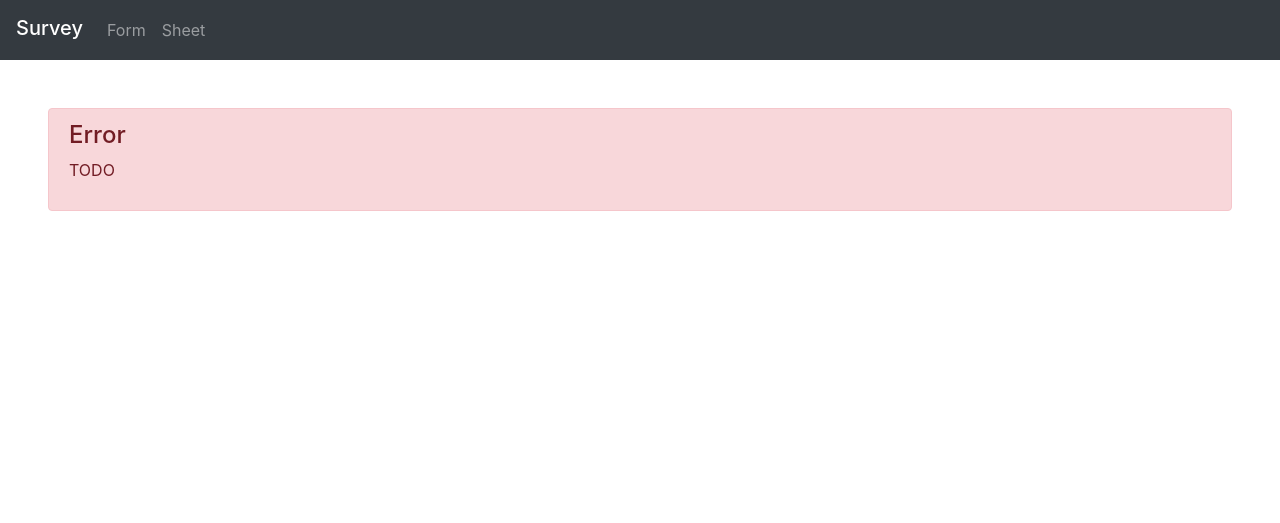
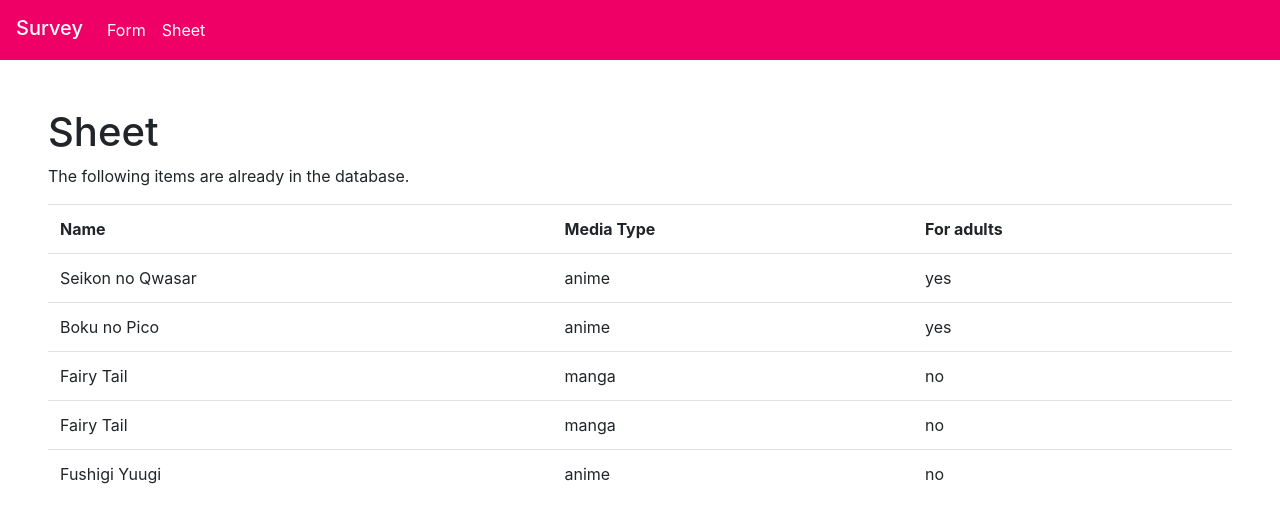
Before and after one commit to danivenk/UVA_Minor-Programming_Programming-2, a Flask app: page /sheet in a window 1280 px wide. Shown: the top 523 px of the page. Run offline with Flask 2, Linux system fonts and the light colour scheme; some libraries are stand-ins or nearby versions.

Commit message:
finished module 10

```diff
--- a/Module-10_Web/Ex2-survey/survey/application.py
+++ b/Module-10_Web/Ex2-survey/survey/application.py
@@ -1,10 +1,23 @@
+#!/usr/bin/env python
+# -*- coding: utf-8 -*-
+"""
+version: python 3+
+application.py creates a survey application using flask
+Dani van Enk, 11823526
+"""
+
+# import libraries
 import cs50
 import csv
 
 from flask import Flask, abort, jsonify, redirect, render_template, request
+from html import escape
+from werkzeug.exceptions import default_exceptions, HTTPException
+
 
 # Configure application
 app = Flask(__name__)
+
 
 # Reload templates when they are changed
 app.config["TEMPLATES_AUTO_RELOAD"] = True
@@ -12,7 +25,14 @@ app.config["TEMPLATES_AUTO_RELOAD"] = True
 
 @app.after_request
 def after_request(response):
-    """Disable caching"""
+    """
+    Disable caching
+
+    parameter:
+    response
+
+    returns a response
+    """
     response.headers["Cache-Control"] = "no-cache, no-store, must-revalidate"
     response.headers["Expires"] = 0
     response.headers["Pragma"] = "no-cache"
@@ -21,27 +41,121 @@ def after_request(response):
 
 @app.route("/", methods=["GET"])
 def get_index():
+    """
+    redirects from / to /form
+
+    returns a redirect
+    """
+
     return redirect("/form")
 
 
 @app.route("/form", methods=["GET"])
 def get_form():
+    """
+    render form.html
+
+    returns the form template
+    """
+
     return render_template("form.html")
 
 
 @app.route("/form", methods=["POST"])
 def post_form():
+    """
+    add form submission to csv-file and render sheet
 
+    returns the sheet template
+    """
+
+    # get values from submitted form
     name = request.form.get("name")
     mtype = request.form.get("mtype")
     adult = request.form.get("adult")
 
-    if not name or not mtype or not adult:
-        return render_template("error.html", message="400: not enough input to submit")
+    # make sure the required values are given else give 400 error
+    if not name or not mtype:
+        abort(400, "not enough input to submit")
 
-    return render_template("error.html", message=f"{name}, {mtype}, 18+ {adult}")
+    # change adult to no if checkbox was empty
+    if not adult:
+        adult = "no"
+
+    # prepare data matrix
+    csv_data = []
+
+    # open survey data file
+    with open("survey.csv", "r+", newline="") as file:
+
+        # make reader object
+        reader = csv.reader(file)
+
+        # read all rows in the data file and add them to the data matrix
+        for row in reader:
+            csv_data.append(row)
+
+        # check if the csv header is present
+        if csv_data[0] != ["Name", "Media Type", "For adults"]:
+            csv_data.insert(0, ["Name", "Media Type", "For adults"])
+
+        # add submission to data matrix
+        csv_data.append([name, mtype, adult])
+
+        # go back to start of the data file
+        file.seek(0)
+
+        # make writer object
+        writer = csv.writer(file)
+
+        # write every row from the data matrix to the data file
+        for csv_line in csv_data:
+            writer.writerow(csv_line)
+
+    return render_template("sheet.html", data=csv_data)
 
 
 @app.route("/sheet", methods=["GET"])
 def get_sheet():
-    return render_template("error.html", message="TODO")
+    """
+    render sheet form data file
+
+    return the sheet template
+    """
+
+    # prepare data matrix
+    csv_data = []
+
+    # open survey data file
+    with open("survey.csv", "r", newline="") as file:
+
+        # make reader object
+        reader = csv.reader(file)
+
+        # read all rows in the data file and add them to the data matrix
+        for row in reader:
+            csv_data.append(row)
+
+        # check if the csv header is present
+        if csv_data[0] != ["Name", "Media Type", "For adults"]:
+            csv_data.insert(0, ["Name", "Media Type", "For adults"])
+
+    return render_template("sheet.html", data=csv_data)
+
+
+@app.errorhandler(HTTPException)
+def errorhandler(error):
+    """
+    Handle errors
+
+    used same code as in the exercise similarities
+
+    return error template
+    """
+
+    return render_template("error.html", message=error), error.code
+
+
+# https://github.com/pallets/flask/pull/2314
+for code in default_exceptions:
+    app.errorhandler(code)(errorhandler)
--- a/Module-10_Web/Ex2-survey/survey/static/styles.css
+++ b/Module-10_Web/Ex2-survey/survey/static/styles.css
@@ -1 +1,12 @@
-/* TODO */
+nav {
+    background-color: #E06;
+}
+
+.nav-link {
+    color: #FFF !important;
+}
+
+#submit {
+    background-color: #1F9;
+    color: #000;
+}
--- a/Module-10_Web/Ex2-survey/survey/survey.csv
+++ b/Module-10_Web/Ex2-survey/survey/survey.csv
@@ -0,0 +1,6 @@
+Name,Media Type,For adults
+Seikon no Qwasar,anime,yes
+Boku no Pico,anime,yes
+Fairy Tail,manga,no
+Fairy Tail,manga,no
+Fushigi Yuugi,anime,no
--- a/Module-10_Web/Ex2-survey/survey/templates/error.html
+++ b/Module-10_Web/Ex2-survey/survey/templates/error.html
@@ -1,3 +1,8 @@
+<!--
+error.html creates the error page with a message
+Dani van Enk, 11823526
+-->
+
 {% extends "layout.html" %}
 
 {% block main %}
--- a/Module-10_Web/Ex2-survey/survey/templates/layout.html
+++ b/Module-10_Web/Ex2-survey/survey/templates/layout.html
@@ -1,9 +1,14 @@
+<!--
+layout.html creates the layout for the survey application
+Dani van Enk, 11823526
+-->
+
 <!DOCTYPE html>
 
 <html>
 
     <head>
-
+        <!--give correct viewport to page-->
         <meta name="viewport" content="initial-scale=1, width=device-width">
 
         <!-- http://getbootstrap.com/docs/4.1/ -->
@@ -12,8 +17,10 @@
         <script src="https://cdnjs.cloudflare.com/ajax/libs/popper.js/1.14.3/umd/popper.min.js"></script>
         <script src="https://stackpath.bootstrapcdn.com/bootstrap/4.1.3/js/bootstrap.min.js"></script>
 
+        <!--link to css file-->
         <link href="/static/styles.css" rel="stylesheet">
 
+        <!--give title-->
         <title>Survey</title>
 
     </head>
@@ -21,7 +28,7 @@
     <body>
 
         <!-- http://getbootstrap.com/docs/4.1/components/navbar/ -->
-        <nav class="navbar navbar-expand-sm navbar-dark bg-dark">
+        <nav class="navbar navbar-expand-sm navbar-dark">
             <a class="navbar-brand mb-1 h1" href="/">Survey</a>
             <button aria-controls="navbarNav" aria-expanded="false" aria-label="Toggle navigation" class="navbar-toggler" type="button" data-target="#navbarNav" data-toggle="collapse">
                 <span class="navbar-toggler-icon"></span>
--- /dev/null
+++ b/Module-10_Web/Ex2-survey/survey/templates/sheet.html
@@ -0,0 +1,43 @@
+<!--
+sheet.html creates sheet from the data file
+Dani van Enk, 11823526
+-->
+
+{% extends "layout.html" %}
+
+{% block main %}
+
+    <!--header of page-->
+    <h1>Sheet</h1>
+    <p>The following items are already in the database.</p>
+
+    <!--sheet-->
+    <table class="table table-hover">
+        <tbody>
+            <!--loop over each row in the data file-->
+            {% for row in data %}
+
+                <!--set row counter-->
+                {% set row_index = loop.index-0 %}
+                    <tr>
+
+                        <!--loop over each element in a row-->
+                        {% for data_element in row %}
+
+                            <!--make the first row a table header and the rest table elements-->
+                            {% if row_index == 1 %}
+                                <th>
+                                    {{ data_element }}
+                                </th>
+                            {% else %}
+                                <td>
+                                    {{ data_element }}
+                                </td>
+                            {% endif %}
+                        {% endfor %}
+                    </tr>
+            {% endfor %}
+        </tbody>
+    </table>
+
+{% endblock %}
```
Also changed, not shown: Module-10_Web/Ex2-survey/survey/templates/form.html (+33 -18 lines).
